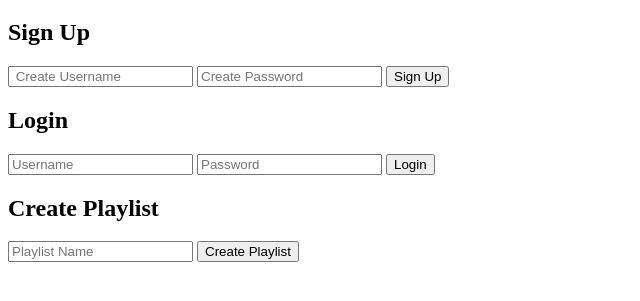
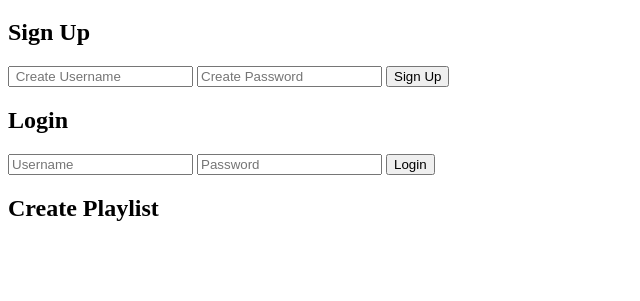
Before and after one commit to shawnc8160/Playlistr, a website: page public/index.html in a window 1280 px wide. Shown: the part 61-362 px from the top of the page, without its empty margins (0-640 px from the left). Drawn offline with nearby package versions, Linux system fonts and the light colour scheme; no server answers.

Commit message:
only logged in users can create playlist

```diff
--- a/public/index.html
+++ b/public/index.html
@@ -26,7 +26,7 @@
       </form>
 
      <h2>Create Playlist</h2>
-      <form ng-submit="ctrl.createPlaylist()">
+      <form ng-if="ctrl.loggedIn" ng-submit="ctrl.createPlaylist()">
         <input placeholder="Playlist Name" type="text" ng-model="ctrl.createForm.name" />
         <input type="submit" value="Create Playlist" />
       </form>
```
